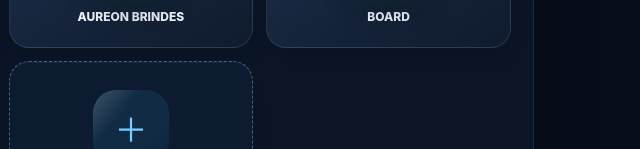
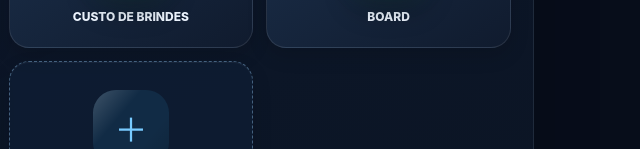
Before and after one commit to AUREON-TECH/PORTAL-, a plain HTML site: page index.html in a window 1280 px wide. Shown: the part 651-800 px from the top of the page, 638-1278 px from the left. Drawn offline with Linux system fonts and the light colour scheme.

Commit message:
Atualizar atalho do Portal X para CUSTO-DE-BRINDES

```diff
--- a/index.html
+++ b/index.html
@@ -33,7 +33,7 @@ const defaults=[
 {id:'diario',name:'DIÁRIO DE BORDO',description:'Rotina operacional, reuniões e ocorrências',url:'https://aureon-tech.github.io/LOGBOOK/',symbol:'DB',color:'#ff9b82',category:'operation'},
 {id:'bmw',name:'ARENA X1 · BMW',description:'Campanha BMW X1, pontuação e ranking',url:'https://aureon-tech.github.io/ARENA-X1/',symbol:'X1',color:'#f7d680',category:'management'},
 {id:'repo-pulsador-',name:'PULSADOR',description:'Produtividade, VGV e financeiro da captação',url:'https://aureon-tech.github.io/PULSADOR-/',symbol:'PU',color:'#54beff',category:'operation'},
-{id:'repo-aureon-brindes',name:'AUREON BRINDES',description:'Controle e custos de brindes da operação',url:'https://aureon-tech.github.io/AUREON-BRINDES/',symbol:'AB',color:'#4ae3b6',category:'operation'},
+{id:'repo-aureon-brindes',name:'CUSTO DE BRINDES',description:'Gestão financeira e despesas com brindes',url:'https://aureon-tech.github.io/CUSTO-DE-BRINDES/',symbol:'AB',color:'#4ae3b6',category:'operation'},
 {id:'repo-board',name:'BOARD',description:'Quadro de gestão e acompanhamento da captação',url:'https://aureon-tech.github.io/BOARD/',symbol:'BO',color:'#4ae3b6',category:'management'},
 {id:'repo-modulo-de-treinamentos',name:'MÓDULO DE TREINAMENTOS',description:'Treinamentos e desenvolvimento da equipe de captação',url:'https://aureon-tech.github.io/modulo-de-treinamentos/',symbol:'MT',color:'#f9c16a',category:'operation'},
 {id:'control',name:'CONTROL',description:'Painel técnico e administrativo AUREON TECH',url:'https://raphaelbuenocaptacao-creator.github.io/AUREON-CONTROL/',symbol:'CT',color:'#60baff',category:'management'}
```
